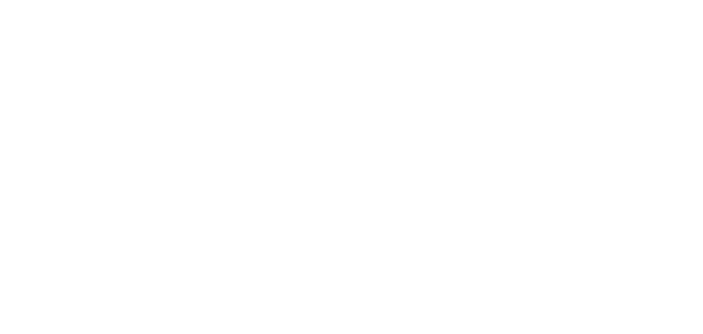
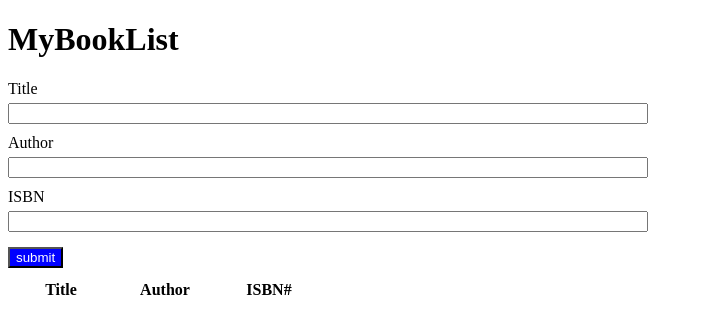
Before and after one commit to acciojob/book-list-prabalsharma11, a website: page main.html in a window 1280 px wide. Shown: the whole page, without its empty margins (0-703 px from the left). Drawn offline with Linux system fonts and the light colour scheme.

Commit message:
created a submission

```diff
--- a/main.html
+++ b/main.html
@@ -8,6 +8,31 @@
 
 <body>
 	<!-- the entire body must be written by student -->
+	<h1>MyBookList</h1>
+	<div class="form-group">
+		<label for='title'>Title</label>
+		<input type='text' id='title'>
+		<label for='author'>Author</label>
+		<input type='text' id='author'>
+		<label for='isbn'>ISBN</label>
+		<input type='text' id='isbn'>
+		<button id="submit" onclick="sub()">submit</button>
+		<table class="table table-striped">
+			<thead>
+				<tr>
+					<th>Title</th>
+					<th>Author</th>
+					<th> ISBN#</th>
+
+				</tr>
+			</thead>
+			<tbody id="book-list">
+
+			</tbody>
+
+		</table>
+
+	</div>
     <script type="text/javascript" src="./script.js">
 </script>
 
--- a/script.js
+++ b/script.js
@@ -1 +1,28 @@
-//your JS code here. If required.
+const  booklist = document.getElementById("book-list")
+function sub(){
+	const et = document.getElementById("title").value.trim();
+	const at = document.getElementById("author").value.trim();
+	const it = document.getElementById("isbn").value.trim();
+	if(!et||!at||!it){
+		alert("entr vlue")
+	}
+	const row = document.createElement("tr")
+		row.innerHTML = `
+		<td>${et}</td>
+		<td>${at}</td>
+		<td>${it}</td>
+		<td ><button class="delete" >clear</button></td>`
+
+	booklist.appendChild(row);
+	document.getElementById("title").value= '';
+	document.getElementById("author").value= '';
+	document.getElementById("isbn").value= '';
+
+
+}
+bookList.addEventListener('click',(e){
+	if(e.target.classList.contains('delete')){
+		const row = e.target.parentElement.parentElement;
+		booklist.removeChild(row)
+	}
+})
--- a/styles.css
+++ b/styles.css
@@ -1 +1,17 @@
 /*  your css code here. If applicable */
+#title,#author,#isbn{
+	display:block;
+	width:50%;
+	margin-top:5px;
+	margin-bottom:10px
+}
+#submit{
+	background-color:blue;
+	color:white;
+	margin-top:5px;
+	margin-bottom:10px;
+}
+th{
+	width:100px;
+
+}
```
